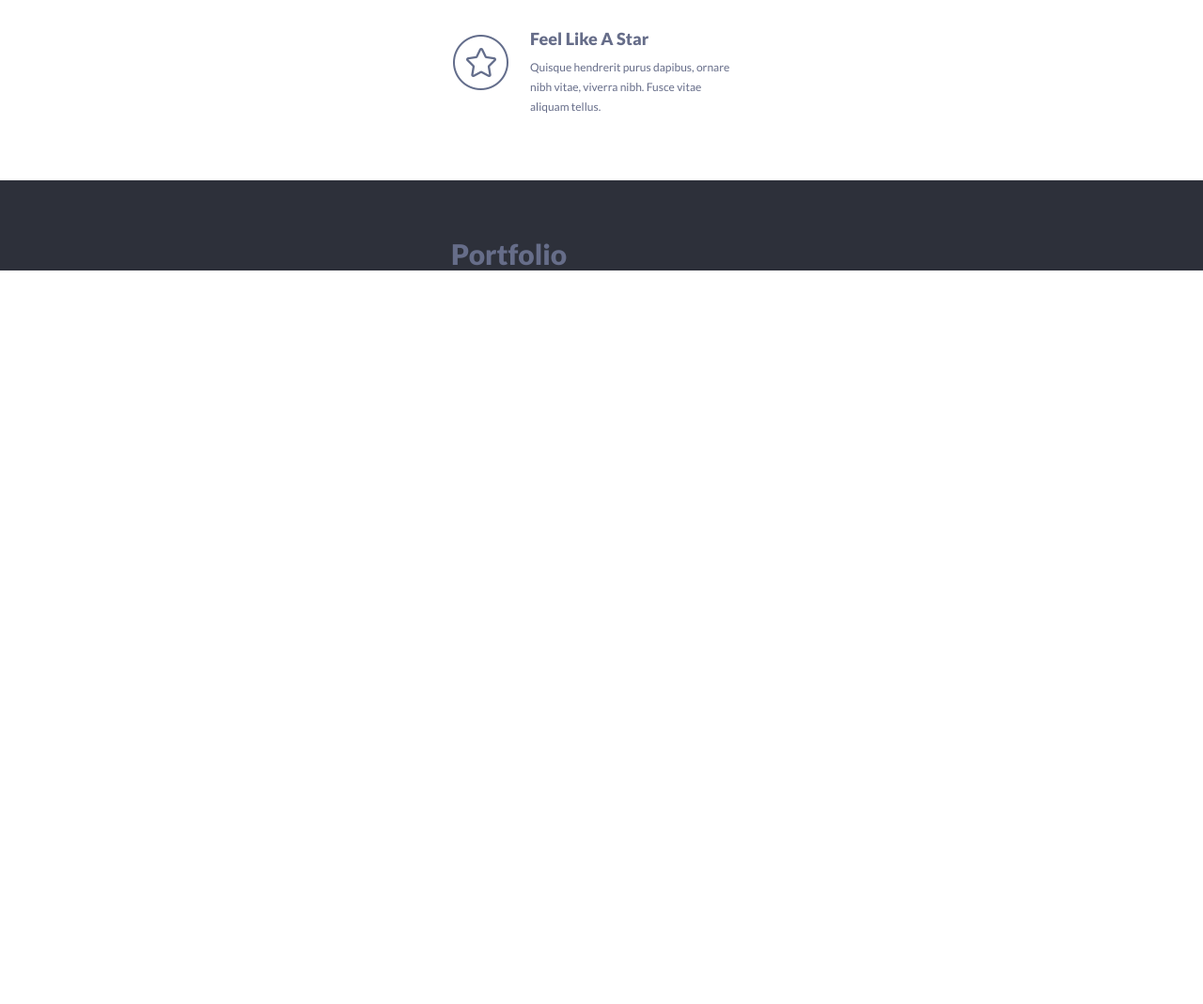
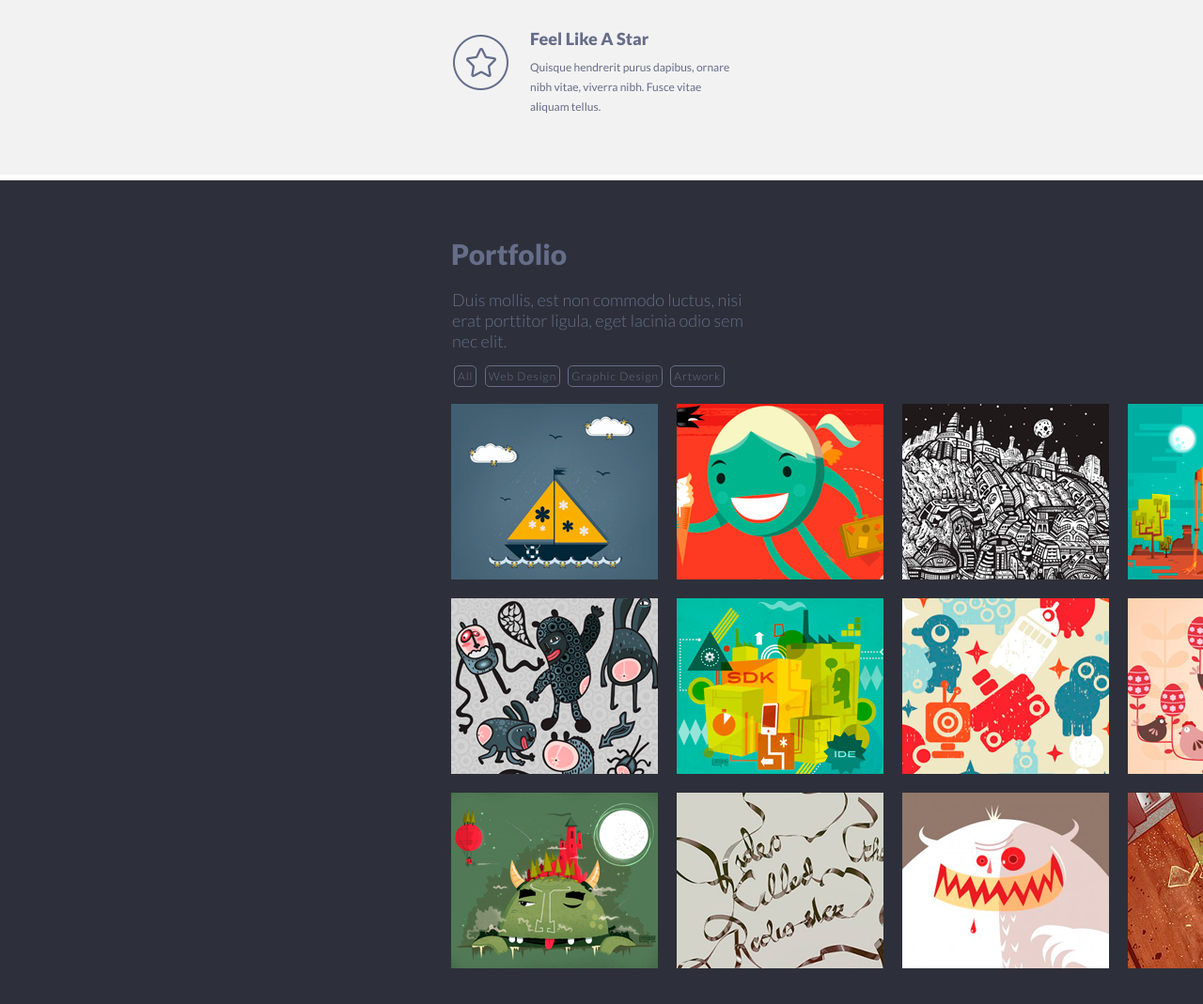
Before and after one commit to ThatcheRRR/singolo, a plain HTML site: page index.html in a window 1280 px wide. Shown: the part 1451-2520 px from the top of the page at 94% size. Before the commit the page ends 1739 px from the top, so only its background shows below. Drawn offline with Linux system fonts and the light colour scheme.

Commit message:
feat: add portfolio block

```diff
--- a/index.html
+++ b/index.html
@@ -128,6 +128,29 @@
             <div class = "portfolio__header">
                 Portfolio
             </div>
+            <div class = "portfolio__descr">
+                Duis mollis, est non commodo luctus, nisi erat porttitor ligula, eget lacinia odio sem nec elit.
+            </div>
+            <div class = "portfolio__buttons">
+                <button class = "portfolio__buttons_button">All</button>
+                <button class = "portfolio__buttons_button">Web Design</button>
+                <button class = "portfolio__buttons_button">Graphic Design</button>
+                <button class = "portfolio__buttons_button">Artwork</button>
+            </div>
+            <div class = "portfolio__works">
+                <img src = "assets/Image-11.png">
+                <img src = "assets/Image-8.png">
+                <img src = "assets/Image-5.png">
+                <img src = "assets/Image-2.png">
+                <img src = "assets/Image-10.png">
+                <img src = "assets/Image-7.png">
+                <img src = "assets/Image-4.png">
+                <img src = "assets/Image-1.png">
+                <img src = "assets/Image-9.png">
+                <img src = "assets/Image-6.png">
+                <img src = "assets/Image-3.png">
+                <img src = "assets/Image.png">
+            </div>
         </section>
     </body>
 </html>
--- a/style.css
+++ b/style.css
@@ -140,9 +140,24 @@ header > ul li:not(:last-child) {
 }
 
 .services {
+    position: relative;
     margin-top: 70px;
     padding: 0 480px;
     color: #666d89;
+    background-color: #f2f2f2;
+    padding-bottom: 68px;
+}
+
+.services::after {
+    content: "";
+    z-index: 2;
+    position: absolute;
+    bottom: 0;
+    left: 0;
+    display: block;
+    width: 100%;
+    height: 6px;
+    background-color: #fff;
 }
 
 .services__header {
@@ -199,14 +214,67 @@ header > ul li:not(:last-child) {
 }
 
 .portfolio {
+    position: relative;
     padding: 0 480px;
     padding-top: 60px;
-    margin-top: 68px;
     color: #666d89;
     background-color: #2d303a;
+    padding-bottom: 74px;
+}
+
+.portfolio::after {
+    content: "";
+    z-index: 2;
+    position: absolute;
+    bottom: 0;
+    left: 0;
+    display: block;
+    width: 100%;
+    height: 6px;
+    background-color: #323746;
 }
 
 .portfolio__header {
     font-family: "Lato-Black";
     font-size: 30px;
 }
+
+.portfolio__descr {
+    margin-top: 20px;
+    margin-left: 1px;
+    font-family: "Lato-Light";
+    font-size: 18px;
+}
+
+.portfolio__buttons {
+    width: 288px;
+    display: flex;
+    justify-content: space-between;
+    margin-top: 15px;
+    margin-left: 3px;
+}
+
+.portfolio__buttons_button {
+    border: 1px solid #666d89;
+    outline: none;
+    border-radius: 5px;
+    padding: 3px;
+    letter-spacing: 1px;
+    font-size: 12px;
+    font-family: "Lato-Light";
+    color: #666d89;
+    background-color: #2d303a;
+}
+
+.portfolio__buttons_button:hover {
+    border: 1px solid #fff;
+    color: #fff;
+    cursor: pointer;
+}
+
+.portfolio__works {
+    display: grid;
+    grid-template: 1fr 1fr 1fr / 1fr 1fr 1fr 1fr;
+    grid-gap: 20px 20px;
+    margin-top: 18px;
+}
```
Also changed, not shown: assets/Image-1.png (added), assets/Image-10.png (added), assets/Image-11.png (added), assets/Image-2.png (added), assets/Image-3.png (added), assets/Image-4.png (added), assets/Image-5.png (added), assets/Image-6.png (added), assets/Image-7.png (added), assets/Image-8.png (added), assets/Image-9.png (added), assets/Image.png (added), assets/Portfolio.png (added).
